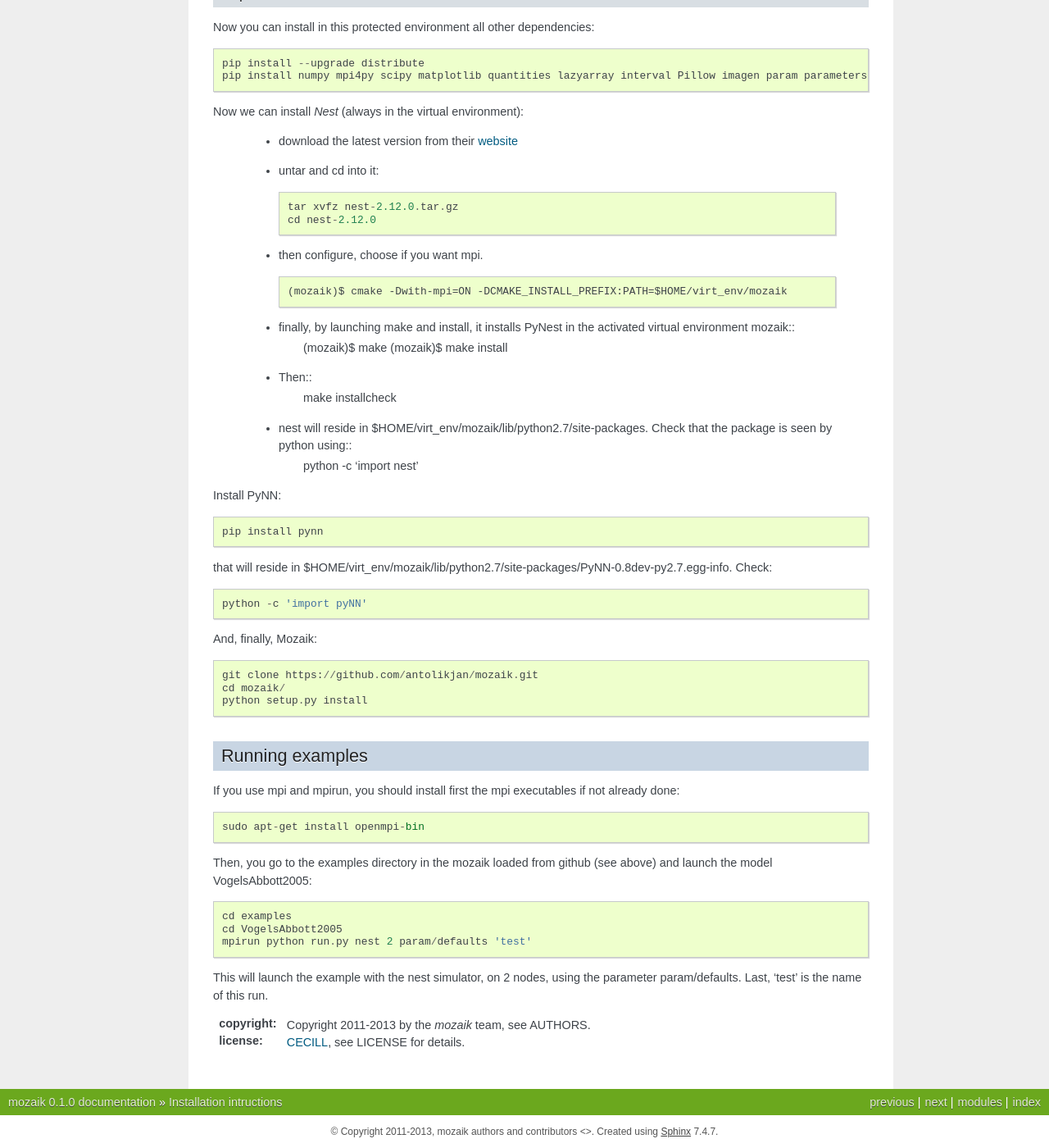
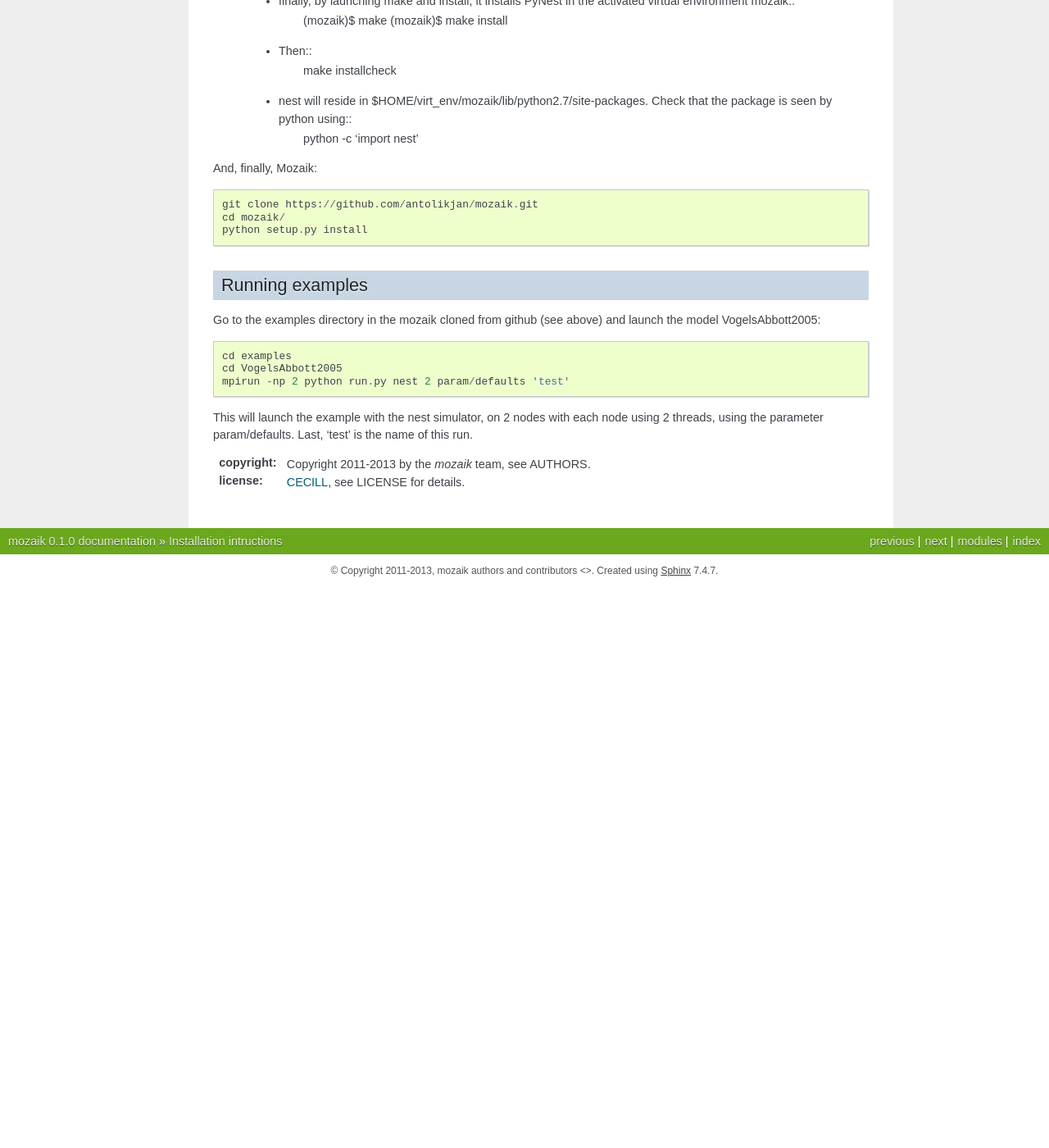
Before and after one commit to CSNG-MFF/mozaik, a Sphinx documentation site: the page built from doc/source/installation.rst, in a window 1280 px wide and 1400 px high, scrolled down 2973 px. Shown: the whole window at 82% size. Built offline with Sphinx 7.4.7, drawn with Linux system fonts in a browser that asks for light colours; after the commit the page ends 3689 px from its top, so only the background shows below that; some of the changed text lies outside the part shown.

Commit message:
Final commit for Mozaik compatibility update

```diff
--- a/README.rst
+++ b/README.rst
@@ -67,25 +67,10 @@ all dependencies should be installed via pip.
  * matplotlib (1.1 and higher)
  * quantities
  * imagen
- * PyNN::
-
-       git clone https://github.com/NeuralEnsemble/PyNN.git
-
-   * Then, in your virtual environment::
-
-       python setup.py install
- * Neo::
-
-    git clone https://github.com/apdavison/python-neo python-neo
-    cd python-neo
-    python setup.py install
-
-
- * parameters::
-
-     git clone https://github.com/apdavison/parameters.git parameters
-     cd parameters
-     python setup.py install
+ * PyNN
+ * Neo
+ * parameters
+ * param
 
 For mozaik itself, you need to clone with the help of git::
 
@@ -166,14 +151,6 @@ Now we can install *Nest* (always in the virtual environment):
     - nest will reside in $HOME/virt_env/mozaik/lib/python2.7/site-packages. Check that the package is seen by python using::
         python -c 'import nest'
 
-Install PyNN::
-
-    pip install pynn
-
-
-that will reside in $HOME/virt_env/mozaik/lib/python2.7/site-packages/PyNN-0.8dev-py2.7.egg-info. Check::
-
-    python -c 'import pyNN'
 
 And, finally, Mozaik::
 
@@ -186,17 +163,13 @@ And, finally, Mozaik::
 Running examples
 ----------------
 
-If you use mpi and mpirun, you should install first the mpi executables if not already done::
-
-  sudo apt-get install openmpi-bin
-
-Then, you go to the examples directory in the mozaik loaded from github (see above) and launch the model VogelsAbbott2005::
+Go to the examples directory in the mozaik cloned from github (see above) and launch the model VogelsAbbott2005::
 
   cd examples
   cd VogelsAbbott2005
-  mpirun python run.py nest 2 param/defaults 'test'
+  mpirun -np 2 python run.py nest 2 param/defaults 'test'
 
-This will launch the example with the nest simulator, on 2 nodes, using the parameter param/defaults. Last, 'test' is the name of this run.
+This will launch the example with the nest simulator, on 2 nodes with each node using 2 threads, using the parameter param/defaults. Last, 'test' is the name of this run.
 
 :copyright: Copyright 2011-2013 by the *mozaik* team, see AUTHORS.
 :license: `CECILL <http://www.cecill.info/>`_, see LICENSE for details.
```
Also changed, not shown: other parts of README.rst (+2 -2 lines), doc/source/authors.rst (+12 -1 lines), 4 other files.
